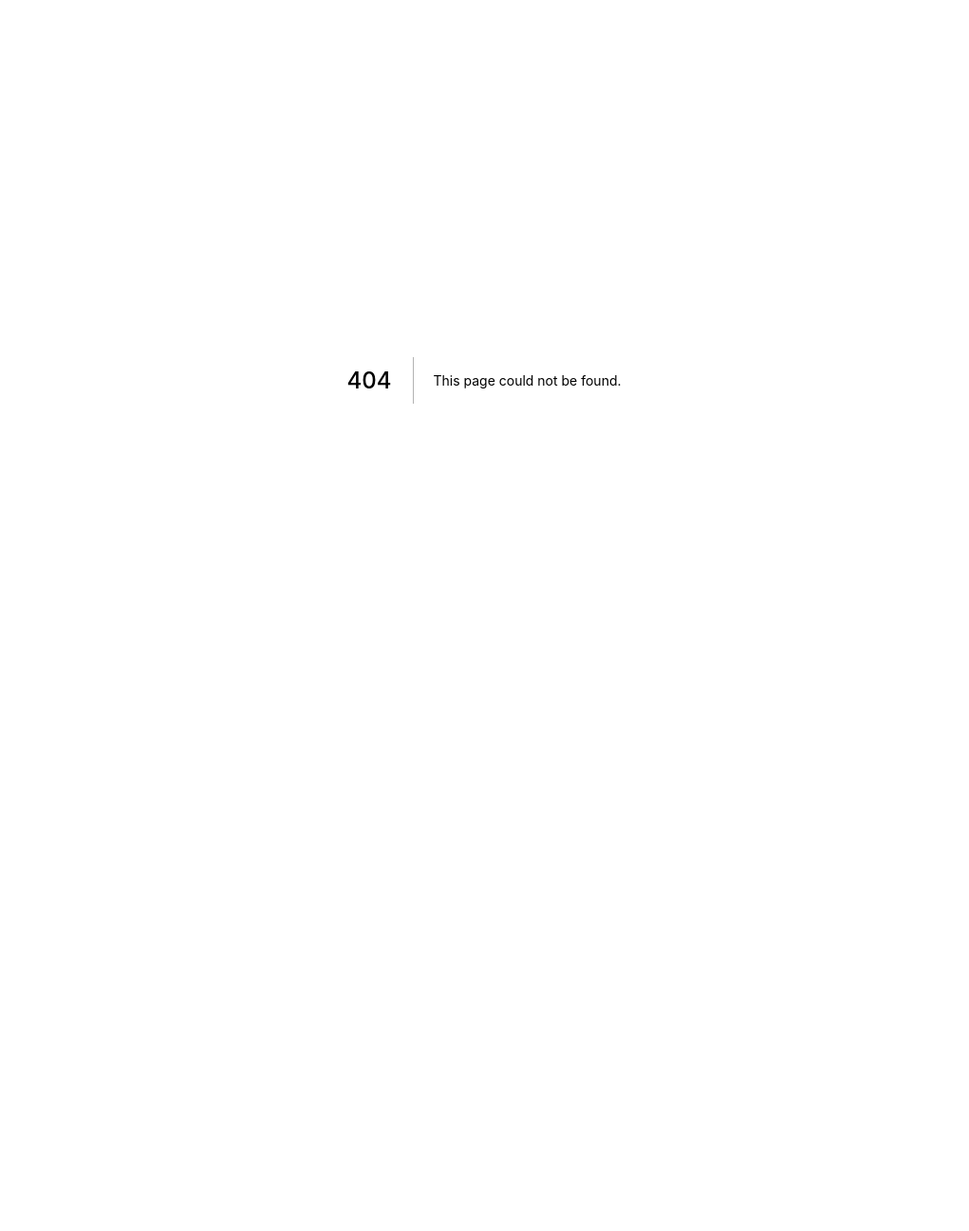
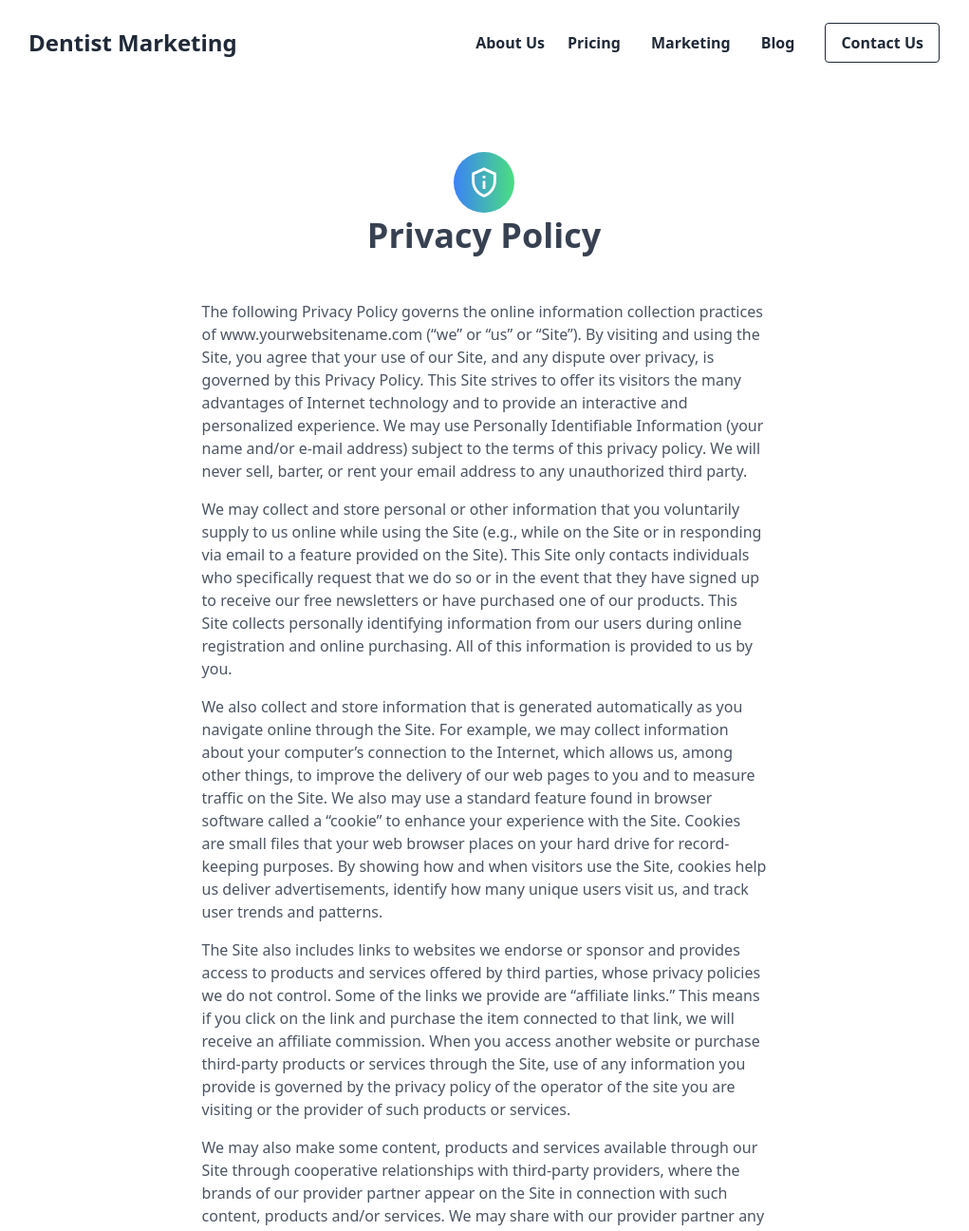
Before and after one commit to Joelynn94/agency-website, a Next.js app: page /privacy-policy in a window 1280 px wide. Before the commit this address had no page. Shown: the top 1296 px of the page at 95% size, without its empty margins (130-1151 px from the left). Before the commit the page ends 800 px from the top, so only its background shows below. Built offline with nearby package versions, Linux system fonts and the light colour scheme.

Commit message:
feat: adds privacy-policy page

```diff
--- a/components/footer.js
+++ b/components/footer.js
@@ -295,13 +295,14 @@ export default function Footer() {
 				</div>
 			</div>
 			<div className="flex w-full flex-col items-center text-xs mt-12">
+				<Link href="/privacy-policy">
 					<a
 						className="text-gray-400 hover:text-gray-300"
-					href="/privacy_policy.html"
 						rel="nofollow"
 					>
 						Privacy Policy
 					</a>
+				</Link>
 				<a
 					className="text-gray-400 hover:text-gray-300"
 					href="/terms_and_conditions.html"
--- /dev/null
+++ b/pages/privacy-policy.js
@@ -0,0 +1,133 @@
+import Layout from "../components/layout";
+
+export default function PrivacyPolicy() {
+	return (
+		<Layout>
+			<section class="pt-24 pb-40 lg:pt-40 lg:pb-32 flex justify-center">
+				<article class="max-w-screen-xl lg:mx-8">
+					<div class="flex flex-col items-center justify-center">
+						<div class="inline-block p-3 lg:p-4 rounded-full mb-1 bg-gradient-to-r from-blue-500 to-green-400">
+							<svg
+								class="h-8 w-8"
+								width="24"
+								height="30"
+								viewBox="0 0 24 30"
+								fill="none"
+								xmlns="http://www.w3.org/2000/svg"
+							>
+								<path
+									d="M12 3.25333L21.3333 7.4V13.6667C21.3333 19.6933 17.36 25.2533 12 26.9067C6.64 25.2533 2.66667 19.6933 2.66667 13.6667V7.4L12 3.25333ZM12 0.333328L0 5.66666V13.6667C0 21.0667 5.12 27.9867 12 29.6667C18.88 27.9867 24 21.0667 24 13.6667V5.66666L12 0.333328ZM10.6667 8.33333H13.3333V11H10.6667V8.33333ZM10.6667 13.6667H13.3333V21.6667H10.6667V13.6667Z"
+									fill="white"
+								/>
+							</svg>
+						</div>
+						<h1 class="text-3xl lg:text-4xl text-center mx-4 lg:mx-0 font-semibold text-gray-700">
+							Privacy Policy
+						</h1>
+					</div>
+					<div class="max-w-prose mx-6 lg:mx-auto text-gray-600 mt-12">
+						<p class="mb-4">
+							The following Privacy Policy governs the online
+							information collection practices of
+							www.yourwebsitename.com (“we” or “us” or “Site”). By
+							visiting and using the Site, you agree that your use
+							of our Site, and any dispute over privacy, is
+							governed by this Privacy Policy. This Site strives
+							to offer its visitors the many advantages of
+							Internet technology and to provide an interactive
+							and personalized experience. We may use Personally
+							Identifiable Information (your name and/or e-mail
+							address) subject to the terms of this privacy
+							policy. We will never sell, barter, or rent your
+							email address to any unauthorized third party.
+						</p>
+
+						<p class="mb-4">
+							We may collect and store personal or other
+							information that you voluntarily supply to us online
+							while using the Site (e.g., while on the Site or in
+							responding via email to a feature provided on the
+							Site). This Site only contacts individuals who
+							specifically request that we do so or in the event
+							that they have signed up to receive our free
+							newsletters or have purchased one of our products.
+							This Site collects personally identifying
+							information from our users during online
+							registration and online purchasing. All of this
+							information is provided to us by you.
+						</p>
+
+						<p class="mb-4">
+							We also collect and store information that is
+							generated automatically as you navigate online
+							through the Site. For example, we may collect
+							information about your computer’s connection to the
+							Internet, which allows us, among other things, to
+							improve the delivery of our web pages to you and to
+							measure traffic on the Site. We also may use a
+							standard feature found in browser software called a
+							“cookie” to enhance your experience with the Site.
+							Cookies are small files that your web browser places
+							on your hard drive for record-keeping purposes. By
+							showing how and when visitors use the Site, cookies
+							help us deliver advertisements, identify how many
+							unique users visit us, and track user trends and
+							patterns.
+						</p>
+
+						<p class="mb-4">
+							The Site also includes links to websites we endorse
+							or sponsor and provides access to products and
+							services offered by third parties, whose privacy
+							policies we do not control. Some of the links we
+							provide are “affiliate links.” This means if you
+							click on the link and purchase the item connected to
+							that link, we will receive an affiliate commission.
+							When you access another website or purchase
+							third-party products or services through the Site,
+							use of any information you provide is governed by
+							the privacy policy of the operator of the site you
+							are visiting or the provider of such products or
+							services.
+						</p>
+
+						<p class="mb-4">
+							We may also make some content, products and services
+							available through our Site through cooperative
+							relationships with third-party providers, where the
+							brands of our provider partner appear on the Site in
+							connection with such content, products and/or
+							services. We may share with our provider partner any
+							information you provide, or that is collected, in
+							the course of visiting any pages that are made
+							available in cooperation with our provider partner.
+							In some cases, the provider partner may collect
+							information from you directly, in which cases the
+							privacy policy of our provider partner may apply to
+							the provider partner’s use of your information. The
+							privacy policy of our provider partners may differ
+							from ours. If you have any questions regarding the
+							privacy policy of one of our provider partners, you
+							should contact the provider partner directly for
+							more information.
+						</p>
+
+						<p class="mb-4">
+							Your information is stored at the list server that
+							delivers this Site’s newsletters. Your information
+							can only be accessed by those who help manage those
+							lists in order to deliver e-mail to those who would
+							like to receive this Site’s newsletters. All of the
+							newsletters or emails that are sent to you by this
+							Site include an unsubscribe link in them. You can
+							remove yourself at any time from our newsletters or
+							mailing list by clicking on the unsubscribe link
+							that can be found in every communication that we
+							send you.
+						</p>
+					</div>
+				</article>
+			</section>
+		</Layout>
+	);
+}
```
Lines whose indentation alone changed are shown as unchanged.
